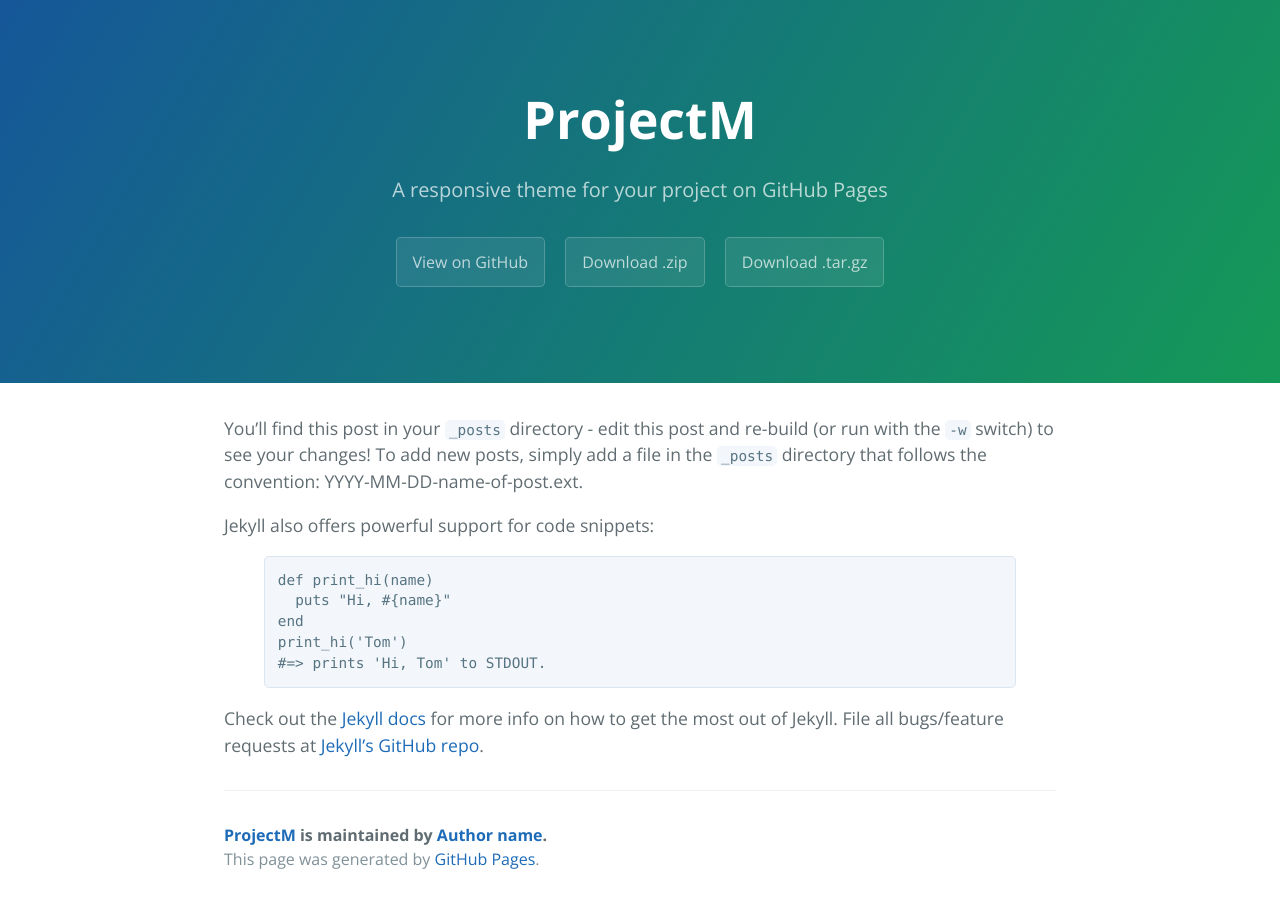
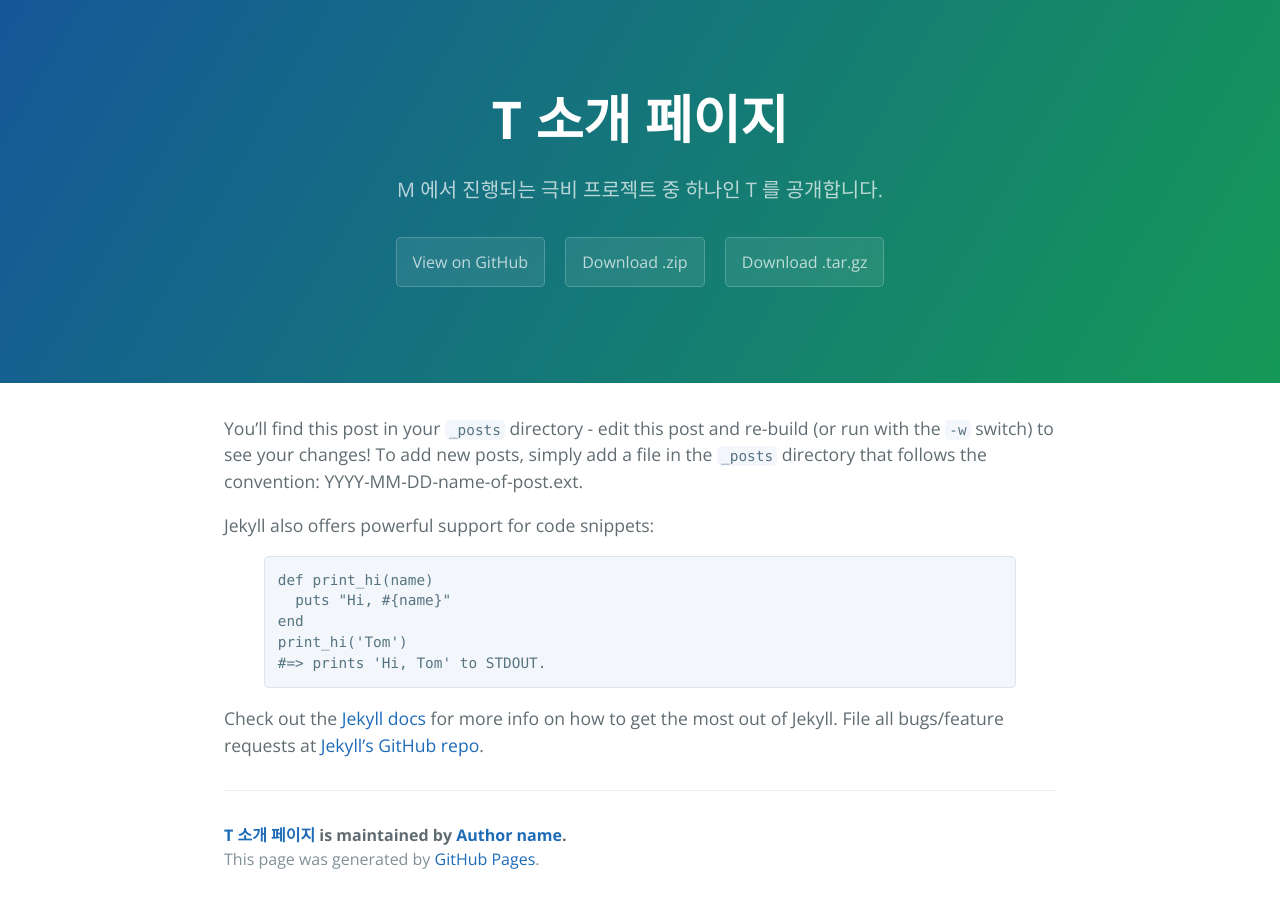
Before and after one commit to ProjectM4/ProjectM4.github.io, a Jekyll site: the page built from _posts/2016-02-12-sample-content.markdown, in a window 1280 px wide. Built offline with Jekyll 4.4.1, drawn with Linux system fonts in a browser that asks for light colours.

Commit message:
edited title and tagline

```diff
--- a/_config.yml
+++ b/_config.yml
@@ -1,6 +1,6 @@
 # Setup
-title:        ProjectM
-tagline:      A responsive theme for your project on GitHub Pages
+title:        T 소개 페이지
+tagline:      M 에서 진행되는 극비 프로젝트 중 하나인 T 를 공개합니다.
 baseurl:      ""
 paginate:     1
 theme: jekyll-theme-cayman
```
